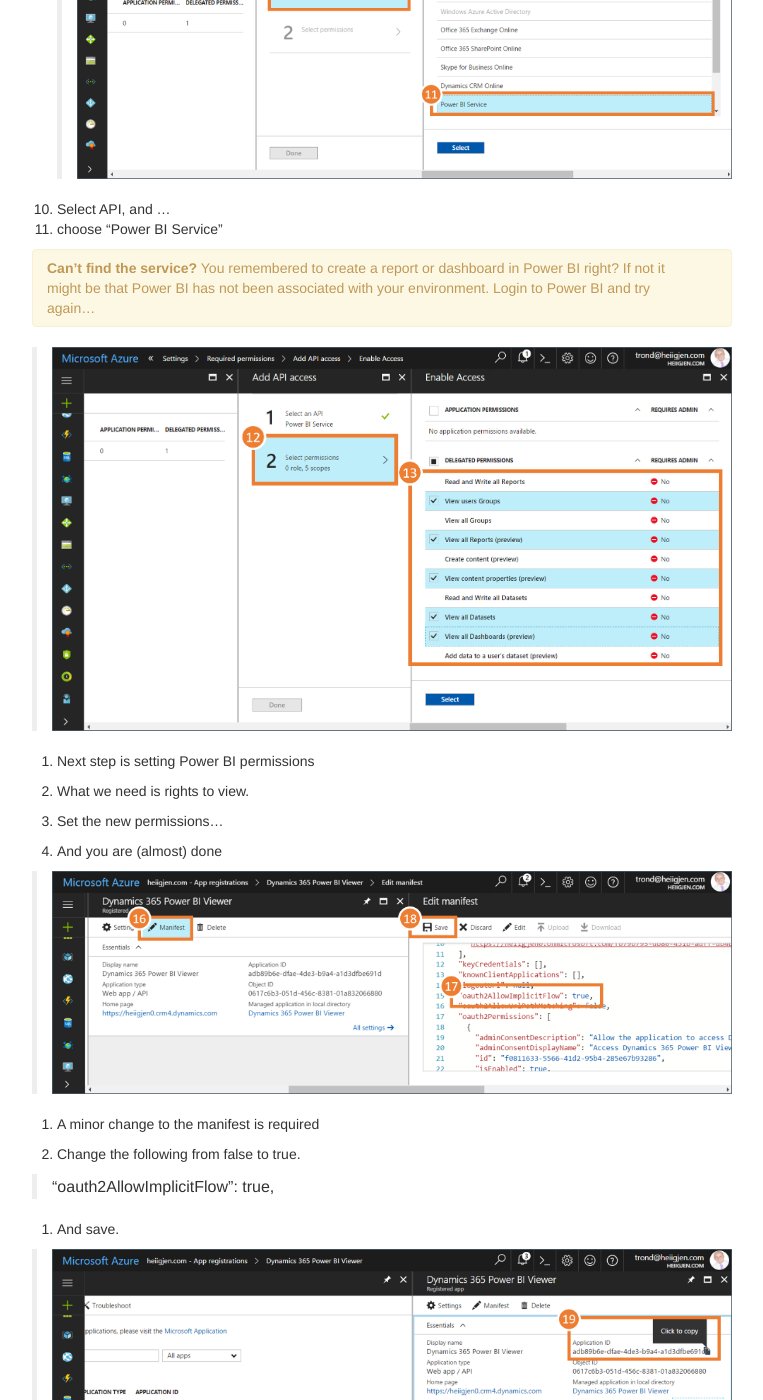
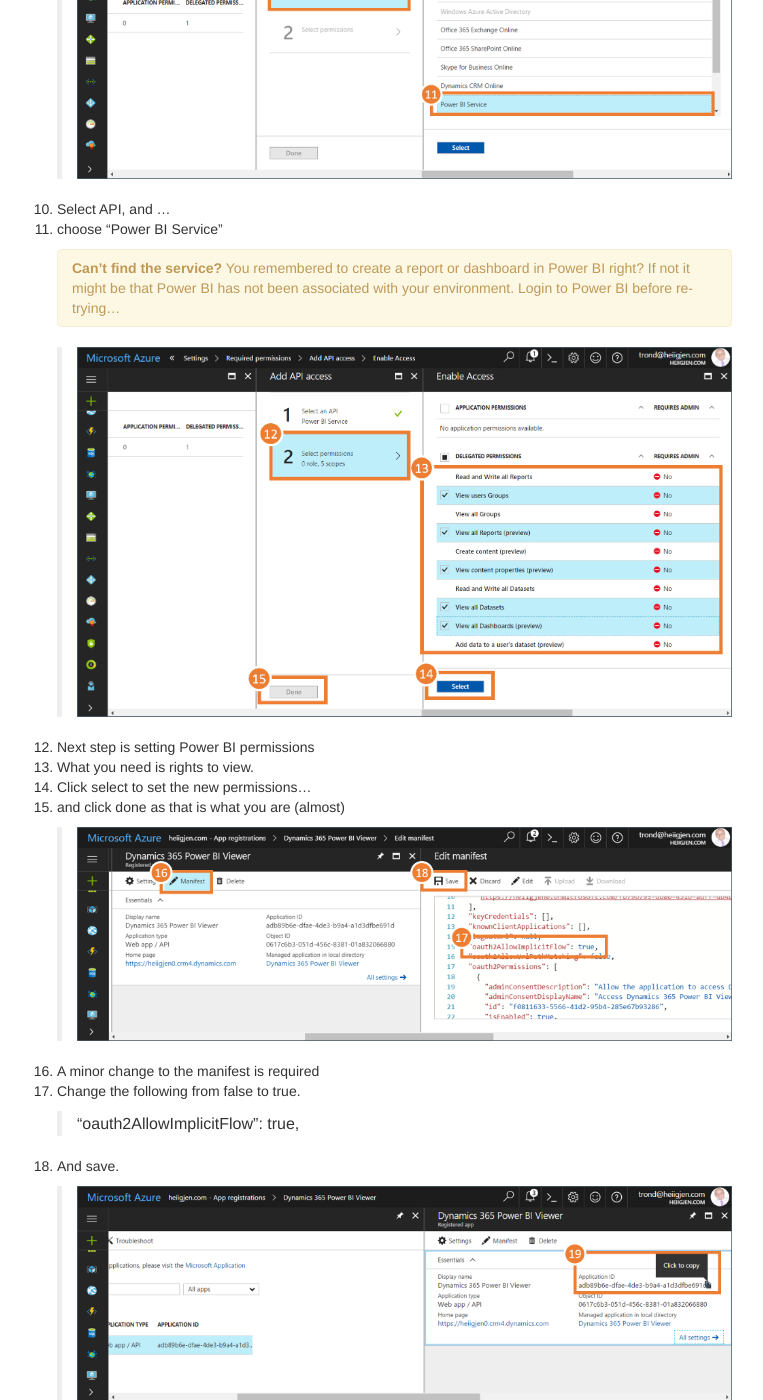
Before and after one commit to taarskog/crm-powerbi-viewer, a Jekyll site: the page built from pages/azure-ad.md, in a window 1280 px wide and 1400 px high, scrolled down 1867 px. Shown: the whole window, without its empty margins (258-1021 px from the left). Built offline with Jekyll 4.4.1, drawn with Linux system fonts in a browser that asks for light colours.

```diff
--- a/pages/azure-ad.md
+++ b/pages/azure-ad.md
@@ -26,7 +26,7 @@ of your Dynamics CRM instance **https://*yourinstancename*{: style="color: #ED7D
 
 7. Open the newly created app
 
-    > [![]({{BASE_PATH}}/assets/images/v1.0/aad/aad-add-app-permissions.png)]({{BASE_PATH}}/assets/images/v1.0/aad/aad-add-app-permissions.png)
+   > [![]({{BASE_PATH}}/assets/images/v1.0/aad/aad-add-app-permissions.png)]({{BASE_PATH}}/assets/images/v1.0/aad/aad-add-app-permissions.png)
 
 
 8. The application needs access to Power BI. Go to required permissions, and ...
@@ -34,35 +34,32 @@ of your Dynamics CRM instance **https://*yourinstancename*{: style="color: #ED7D
 
    > [![]({{BASE_PATH}}/assets/images/v1.0/aad/aad-add-pbi-api-access.png)]({{BASE_PATH}}/assets/images/v1.0/aad/aad-add-pbi-api-access.png)
 
-10. Select API, and ...
-11. choose "Power BI Service"
+0. Select API, and ...
+1. choose "Power BI Service"
 
    **Can't find the service?** You remembered to create a report or dashboard in Power BI right? If not it might be that Power BI has not
-   been associated with your environment. Login to Power BI and try again...
+   been associated with your environment. Login to Power BI before re-trying...
    {: .alert .alert-warning }
 
    > [![]({{BASE_PATH}}/assets/images/v1.0/aad/aad-set-pbi-permissions.png)]({{BASE_PATH}}/assets/images/v1.0/aad/aad-set-pbi-permissions.png)
 
-12. Next step is setting Power BI permissions
-
-13. What we need is rights to view.
-
-14. Set the new permissions...
-
-15. And you are (almost) done
+2. Next step is setting Power BI permissions
+3. What you need is rights to view.
+4. Click select to set the new permissions...
+5. and click done as that is what you are (almost)
 
    > [![]({{BASE_PATH}}/assets/images/v1.0/aad/aad-modify-manifest.png)]({{BASE_PATH}}/assets/images/v1.0/aad/aad-modify-manifest.png)
 
-16. A minor change to the manifest is required
-
-17. Change the following from false to true.
+6. A minor change to the manifest is required
+7. Change the following from false to true.
 
    > "oauth2AllowImplicitFlow": true,
 
-18. And save.
+8. And save.
 
    > [![]({{BASE_PATH}}/assets/images/v1.0/aad/aad-copy-clientid.png)]({{BASE_PATH}}/assets/images/v1.0/aad/aad-copy-clientid.png)
 
-19. Finally copy the application id as this will be required when configuring the solution in Dynamics 365.
+9. Finally copy the application id as this will be required when configuring the solution in Dynamics 365.
 
-   > Next step is to [install and configure crm-powerbi-viewer](install-solution.html) in Dynamics 365.
+Next step is to [install and configure crm-powerbi-viewer](install-solution.html) in Dynamics 365.
+{: .alert .alert-info }
```
Also changed, not shown: assets/images/v1.0/aad/aad-set-pbi-permissions.png.
